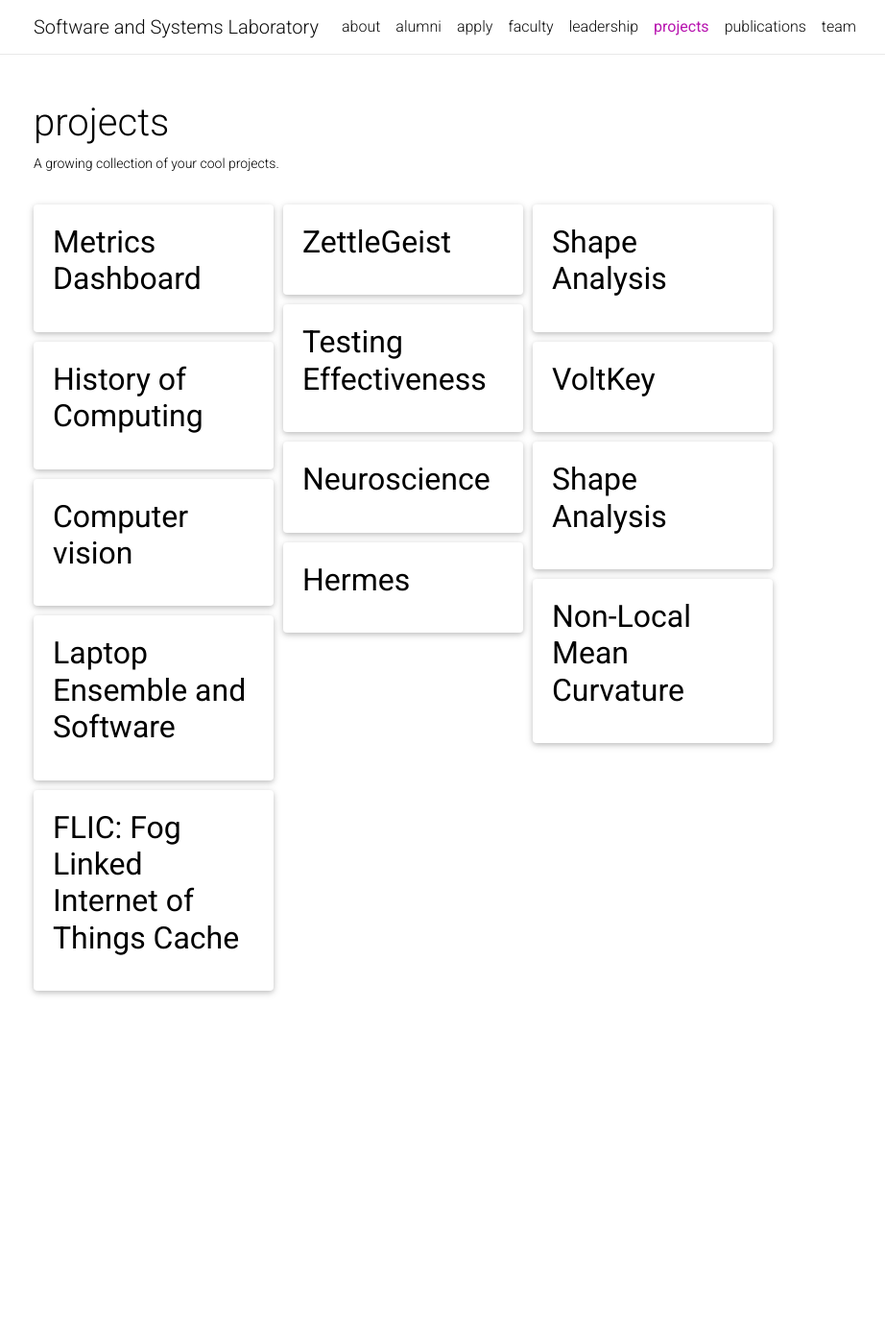
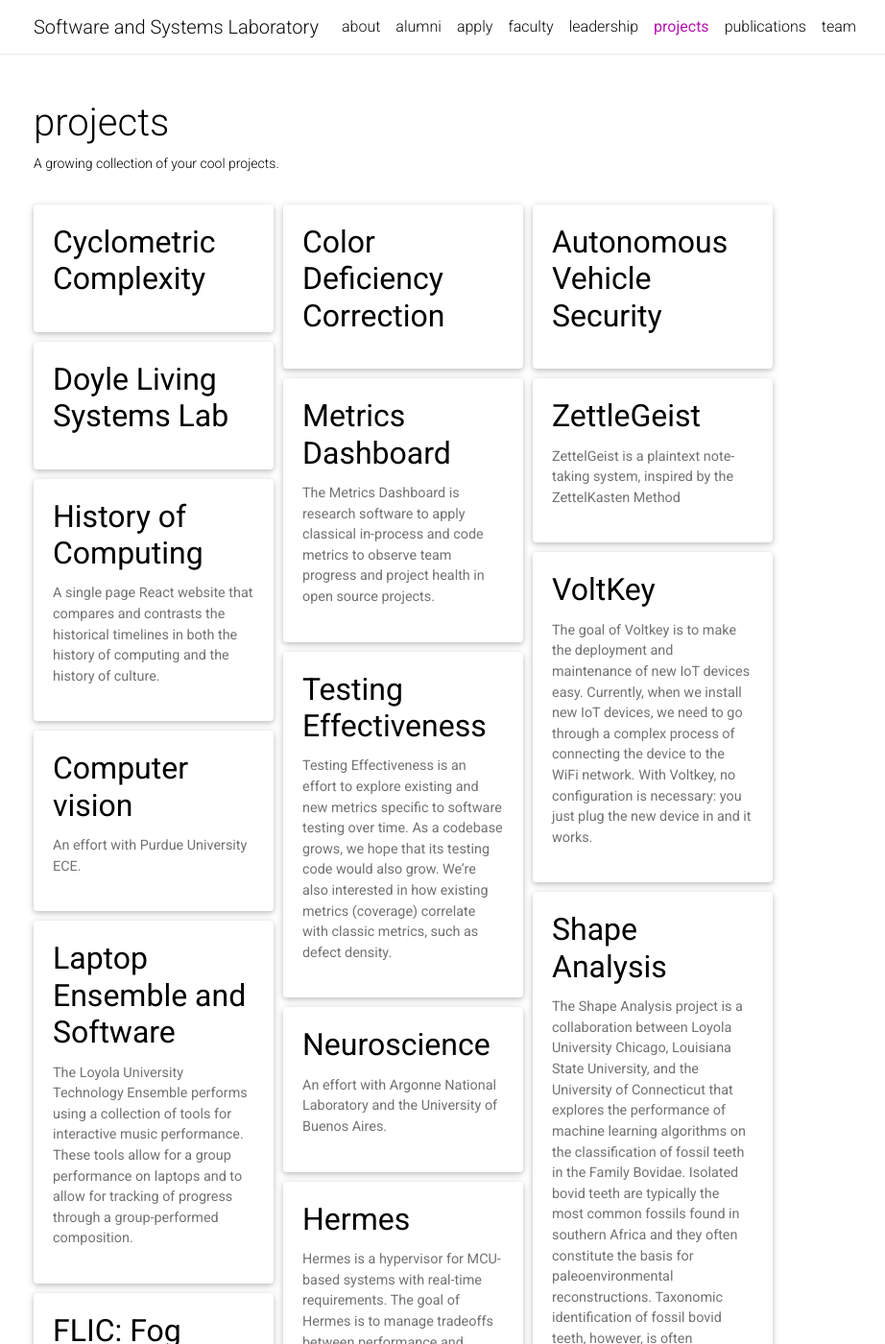
Before and after one commit to NicholasSynovic/LUC-SSL-Website, a Jekyll site: the page built from _pages/projects.md, in a window 1280 px wide and 1400 px high. Shown: the whole window at 96% size, without its empty margins (220-1142 px from the left). Built offline with Jekyll 4.4.1, drawn with Linux system fonts in a browser that asks for light colours; nearby versions of some CDN libraries; a style sheet for code colours, icons or effects is not loaded; some of the changed text lies outside the part shown.

Commit message:
Create project list

```diff
--- a/_data/projects.yml
+++ b/_data/projects.yml
@@ -5,80 +5,98 @@
 #   shortDescription:
 #   status:
 
+- projectName: Cyclometric Complexity
+  img:
+  webpage:
+  shortDescription:
+  status: In Progress
+
+- projectName: Color Deficiency Correction
+  img:
+  webpage:
+  shortDescription:
+  status: In Progress
+
+- projectName: Autonomous Vehicle Security
+  img:
+  webpage:
+  shortDescription:
+  status: Incubating
+
+- projectName: Doyle Living Systems Lab
+  img:
+  webpage:
+  shortDescription:
+  status: Incubating
+
 - projectName: Metrics Dashboard
   img:
   webpage:
-  shortDescription:
-  status:
+  shortDescription: The Metrics Dashboard is research software to apply classical in-process and code metrics to observe team progress and project health in open source projects.
+  status: In Progress
 
 - projectName: ZettleGeist
   img:
   webpage:
-  shortDescription:
-  status:
+  shortDescription: ZettelGeist is a plaintext note-taking system, inspired by the ZettelKasten Method
+  status: Incubating
+
+- projectName: History of Computing
+  img:
+  webpage:
+  shortDescription: A single page React website that compares and contrasts the historical timelines in both the history of computing and the history of culture.
+  status: In Progress
+
+- projectName: Testing Effectiveness
+  img:
+  webpage:
+  shortDescription: Testing Effectiveness is an effort to explore existing and new metrics specific to software testing over time. As a codebase grows, we hope that its testing code would also grow. We’re also interested in how existing metrics (coverage) correlate with classic metrics, such as defect density.
+  status: In Progress
+
+- projectName: VoltKey
+  img:
+  webpage:
+  shortDescription: "The goal of Voltkey is to make the deployment and maintenance of new IoT devices easy. Currently, when we install new IoT devices, we need to go through a complex process of connecting the device to the WiFi network. With Voltkey, no configuration is necessary: you just plug the new device in and it works."
+  status: In Progress
+
+- projectName: Computer vision
+  img:
+  webpage:
+  shortDescription: An effort with Purdue University ECE.
+  status: Incubating
+
+- projectName: Neuroscience
+  img:
+  webpage:
+  shortDescription: An effort with Argonne National Laboratory and the University of Buenos Aires.
+  status: Incubating
 
 - projectName: Shape Analysis
   img:
   webpage:
-  shortDescription:
-  status:
-
-- projectName: History of Computing
-  img:
-  webpage:
-  shortDescription:
-  status:
-
-- projectName: Testing Effectiveness
-  img:
-  webpage:
-  shortDescription:
-  status:
-
-- projectName: VoltKey
-  img:
-  webpage:
-  shortDescription:
-  status:
-
-- projectName: Computer vision
-  img:
-  webpage:
-  shortDescription:
-  status:
-
-- projectName: Neuroscience
-  img:
-  webpage:
-  shortDescription:
-  status:
-
-- projectName: Shape Analysis
-  img:
-  webpage:
-  shortDescription:
-  status:
+  shortDescription: The Shape Analysis project is a collaboration between Loyola University Chicago, Louisiana State University, and the University of Connecticut that explores the performance of machine learning algorithms on the classification of fossil teeth in the Family Bovidae. Isolated bovid teeth are typically the most common fossils found in southern Africa and they often constitute the basis for paleoenvironmental reconstructions. Taxonomic identification of fossil bovid teeth, however, is often imprecise and subjective. Using modern teeth with known taxons, machine learning algorithms can be trained to classify fossils.
+  status: Incubating
 
 - projectName: Laptop Ensemble and Software
   img:
   webpage:
-  shortDescription:
-  status:
+  shortDescription: The Loyola University Technology Ensemble performs using a collection of tools for interactive music performance. These tools allow for a group performance on laptops and to allow for tracking of progress through a group-performed composition.
+  status: Incubating
 
 - projectName: Hermes
   img:
   webpage:
-  shortDescription:
-  status:
+  shortDescription: Hermes is a hypervisor for MCU-based systems with real-time requirements. The goal of Hermes is to manage tradeoffs between performance and flexibility in software that runs on embedded systems.
+  status: Incubating
 
 - projectName: Non-Local Mean Curvature
   img:
   webpage:
-  shortDescription:
-  status:
+  shortDescription: Non-Local Mean Curvature is a mathematics project centered around writing algorithms for analytical mathematical concepts in a parallel way.
+  status: Incubating
 
 - projectName: "FLIC: Fog Linked Internet of Things Cache"
   img:
   webpage:
-  shortDescription:
-  status:
+  shortDescription: "LIC: Fog Linked Internet of Things Cache is a fog computing project which makes a fog topology more efficient with its bytes in and bytes out."
+  status: Incubating
```
